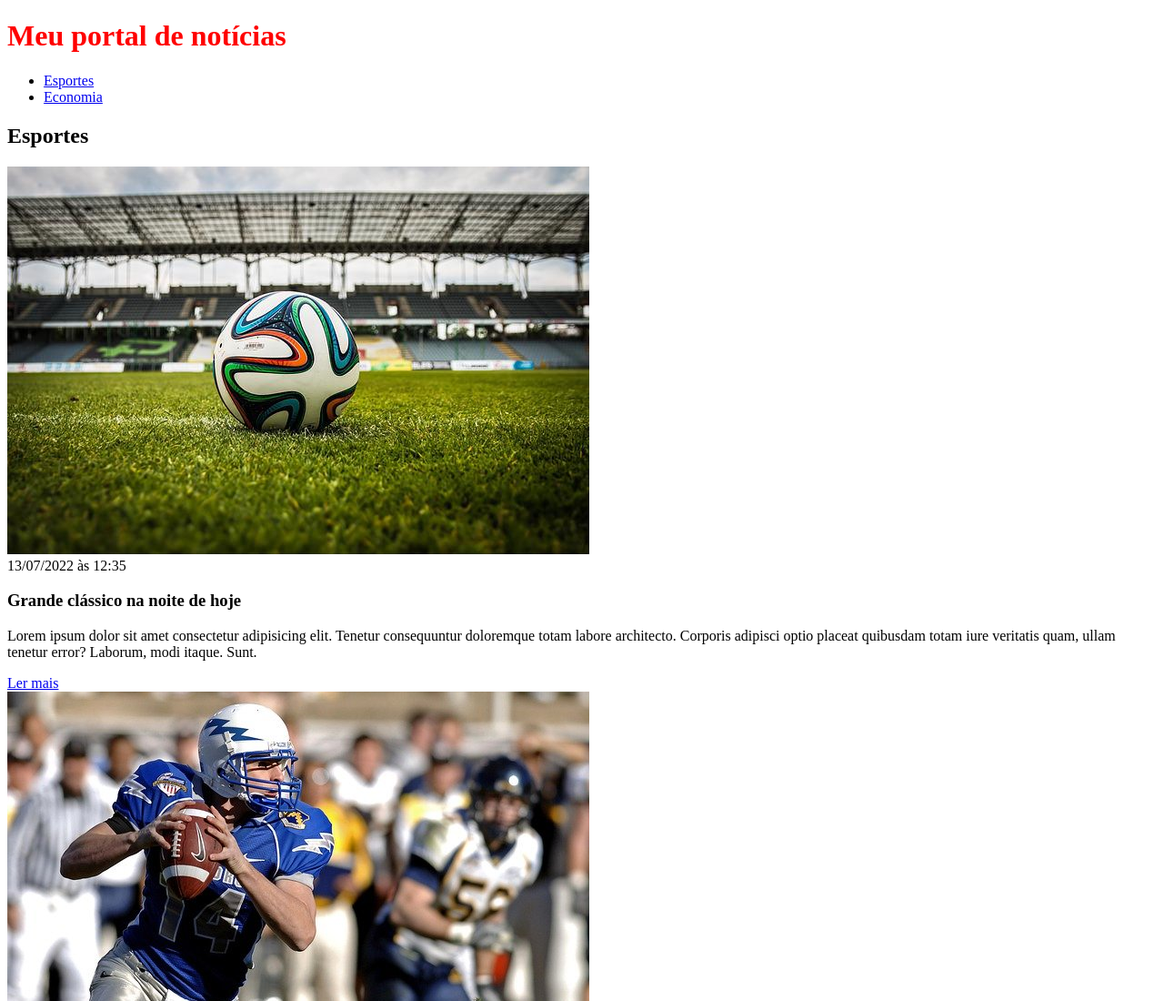
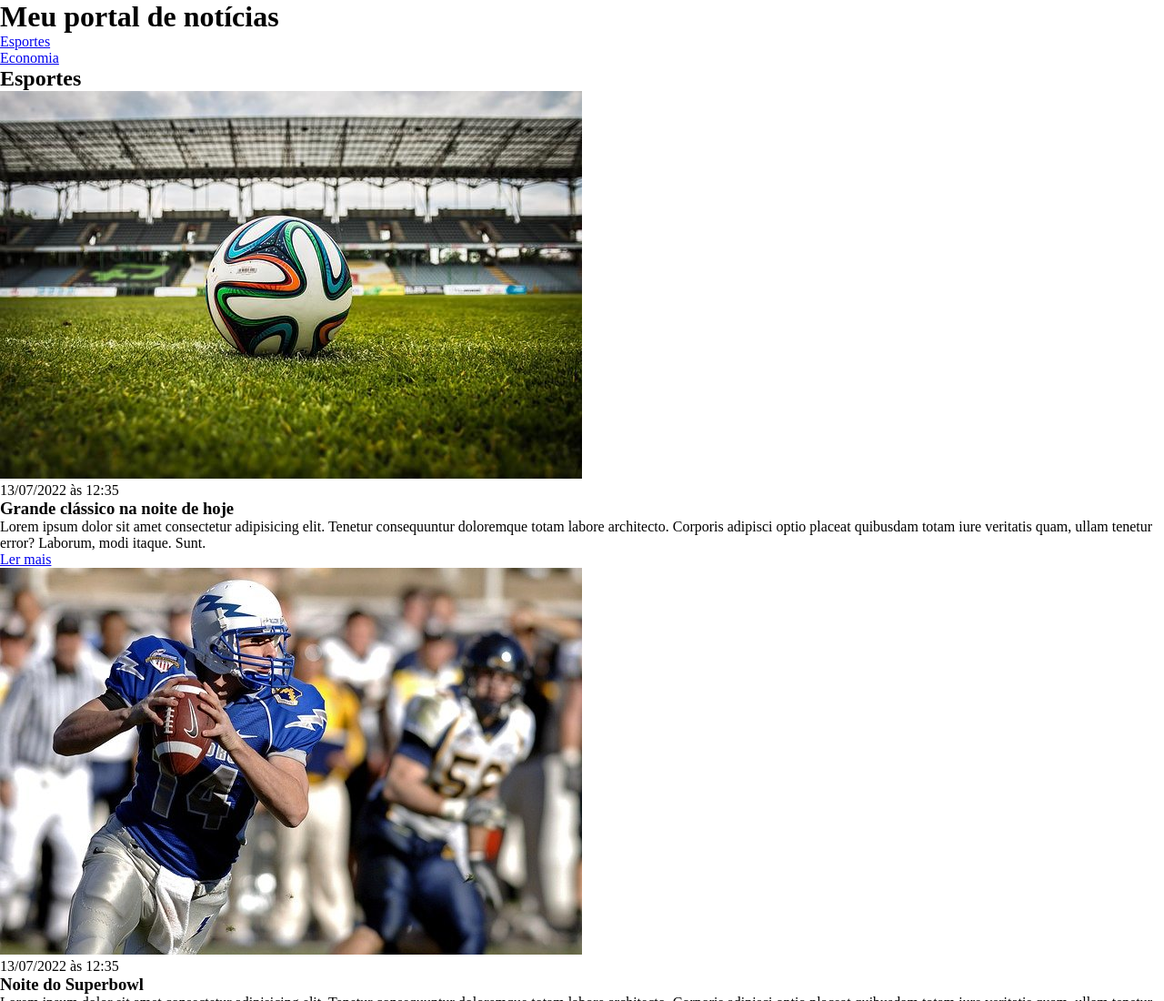
Before and after one commit to Wellington-m/ebac_frontend, a plain HTML site: page index.html in a window 1280 px wide. Shown: the top 1100 px of the page at 91% size. Drawn offline with Linux system fonts and the light colour scheme.

Commit message:
criado novo arquivo main css

```diff
--- /dev/null
+++ b/exemplo.css
@@ -0,0 +1,25 @@
+* {
+  box-sizing: border-box; /* Força os elementos a respeitarem o tamanho definido, não deixa a independente se tem padding ou border */
+  margin: 0;
+  padding: 0;
+}
+
+h1 {
+  color: green;
+  height: 37px;
+  padding: 8px 2px 3px 4px; /*Interfere no tamanho do elemento*/
+  border: none;/*Interfere no tamanho do elemento*/
+  margin: 0;/*Não interfere no tamanho do elemento*/
+}
+
+h2 {
+  color: green;
+}
+
+#economy h2 {
+  color: gold;
+}
+
+.creation-date {
+  color: #CCC;
+}
--- a/index.html
+++ b/index.html
@@ -21,12 +21,12 @@
             </ul>
         </nav>
     </header>
-    <section>
+    <section id="sports">
         <h2>Esportes</h2>
         <article>
             <img src="./imagens/futebol.jpg" alt="Bola de futebol no gramado" />
             <header>
-                <time>13/07/2022 às 12:35</time>
+                <time class="creation-date">13/07/2022 às 12:35</time>
             </header>
             <h3>Grande clássico na noite de hoje</h3>
             <p>
@@ -37,7 +37,7 @@
         <article>
             <img src="./imagens/futebol-americano.jpg" alt="Jogador de futebol americano correndo com a bola na mão" />
             <header>
-                <time>13/07/2022 às 12:35</time>
+                <time class="creation-date">13/07/2022 às 12:35</time>
             </header>
             <h3>Noite do Superbowl</h3>
             <p>
@@ -48,7 +48,7 @@
         <article>
             <img src="./imagens/basquete.jpg" title="Vista aérea de uma quadra de basquete" />
             <header>
-                <time>13/07/2022 às 12:35</time>
+                <time class="creation-date">13/07/2022 às 12:35</time>
             </header>
             <h3>Notícia sobre a NBA</h3>
             <p>
@@ -68,7 +68,7 @@
             <a href="#" title="Leia a notícia completa">Ler mais</a>
         </article>
     </section>
-    <section>
+    <section id="economy">
         <h2>Economia</h2>
         <article>
             <img src="./imagens/dolares.jpg" alt="Muitos dólares" />
--- a/main.css
+++ b/main.css
@@ -1,3 +1,5 @@
-h1 {
-  color: red;
+* {
+  box-sizing: border-box;
+  margin: 0;
+  padding: 0;
 }
```
